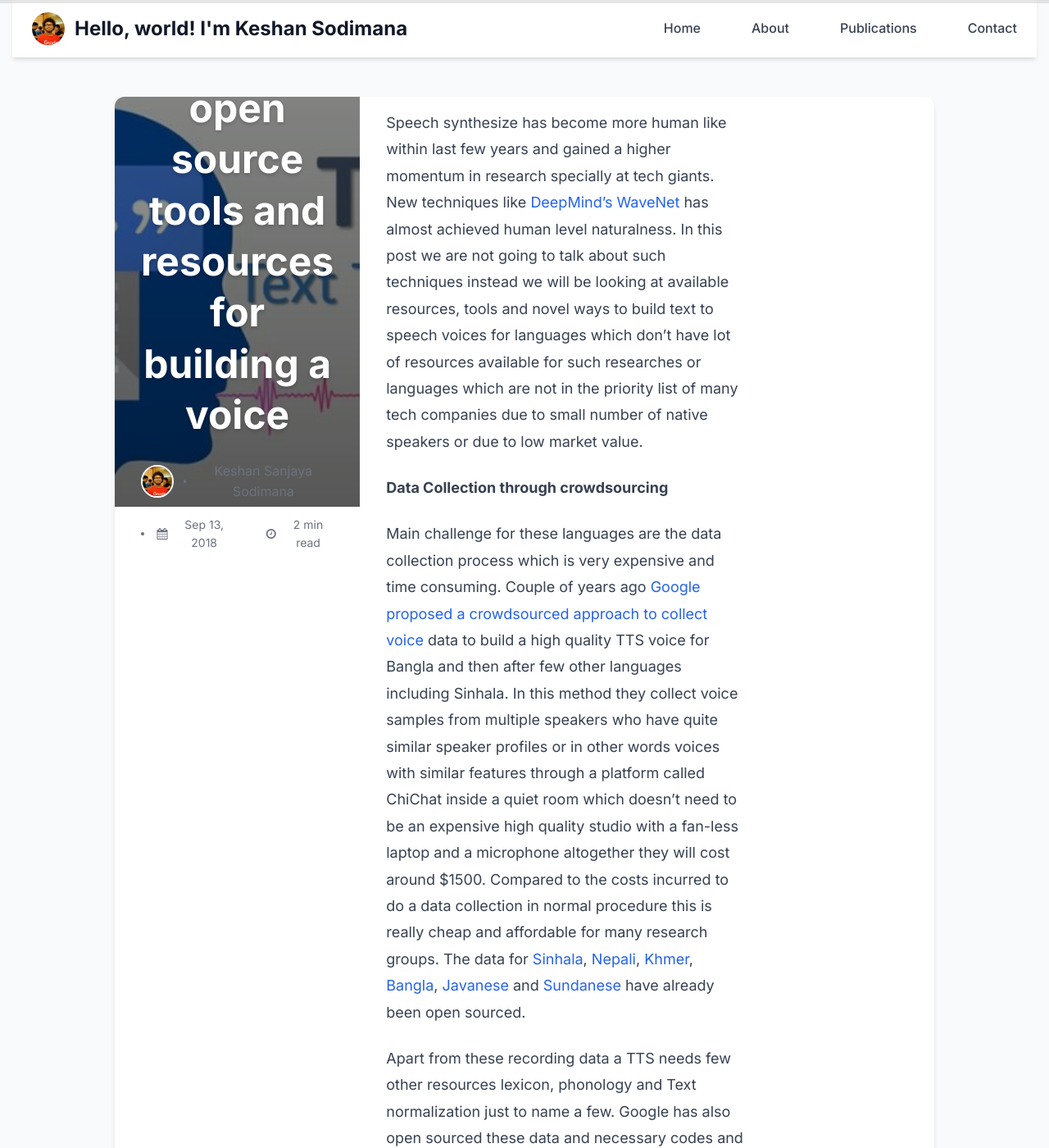
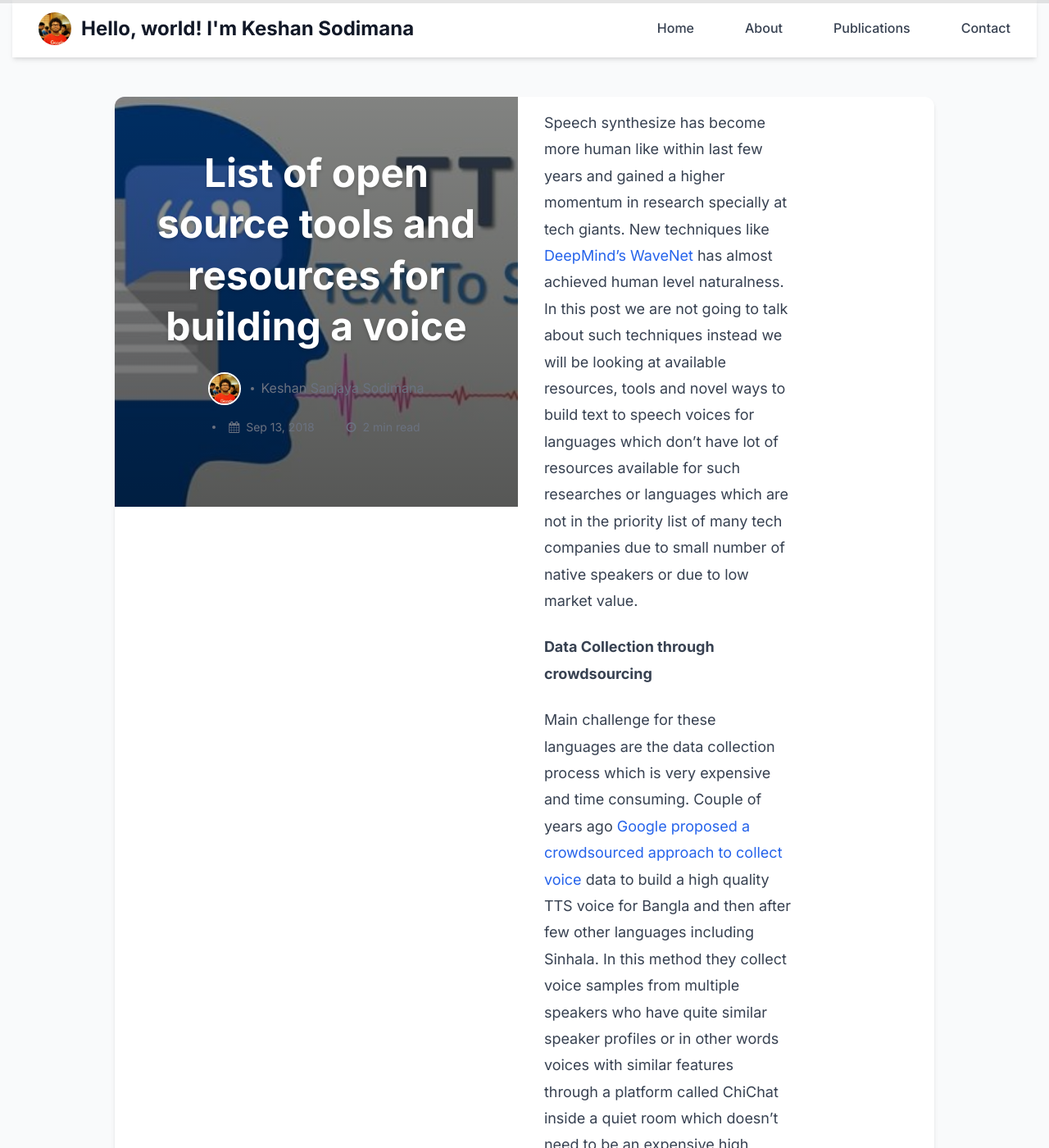
Before and after one commit to keshan/keshan.github.io, a Jekyll site: the page built from _posts/2018-09-13-Text-to-speech-opensource.md, in a window 1280 px wide and 1400 px high. Shown: the whole window at 82% size. Built offline with Jekyll 4.4.1, drawn with Linux system fonts in a browser that asks for light colours; comment, search, counter and statistics services are not loaded.

Commit message:
Updated a few css

```diff
--- a/assets/css/modern-sleek.css
+++ b/assets/css/modern-sleek.css
@@ -117,13 +117,12 @@
   display: flex;
   align-items: center;
   width: 100%;
+  justify-content: center;
 }
 
 .header-wrapper {
   width: 100%;
-  max-width: var(--max-width);
-  margin: 0 auto;
-  padding: 0 1.5rem;
+  padding: 0 2rem;
   display: flex;
   justify-content: space-between;
   align-items: center;
@@ -192,13 +191,14 @@
   background-color: var(--background);
   padding: 3rem 0;
   margin-top: 3rem;
+  width: 100%;
+  display: flex;
+  justify-content: center;
 }
 
 .footer-wrapper {
   width: 100%;
-  max-width: var(--max-width);
-  margin: 0 auto;
-  padding: 0 1.5rem;
+  padding: 0 2rem;
   display: flex;
   flex-direction: column;
   align-items: center;
@@ -586,6 +586,9 @@
 
 .post-container {
   padding: 2.5rem;
+  max-width: 1000px;
+  width: 100%;
+  margin: 0 auto;
 }
 
 .post-header {
@@ -638,6 +641,8 @@
   font-size: 1.125rem;
   line-height: 1.8;
   margin-bottom: 2.5rem;
+  width: 100%;
+  max-width: 100%;
 }
 
 .post-content h1,
@@ -660,6 +665,7 @@
   border-radius: 0.5rem;
   margin: 2rem auto;
   box-shadow: var(--shadow);
+  display: block;
 }
 
 .post-content blockquote {
@@ -693,10 +699,12 @@
 
 .post-footer {
   display: flex;
-  justify-content: space-between;
-  align-items: center;
-  padding-top: 2rem;
+  flex-direction: column;
+  gap: 1.5rem;
+  padding: 2rem 0;
+  margin-bottom: 2rem;
   border-top: 1px solid var(--border-color);
+  width: 100%;
 }
 
 .post-tags {
@@ -955,6 +963,7 @@
 /* Post Styles */
 .post {
   position: relative;
+  width: 100%;
 }
 
 .post-hero {
@@ -966,12 +975,15 @@
   align-items: center;
   justify-content: center;
   margin-bottom: 3rem;
+  width: 100%;
+  border-radius: 0;
 }
 
 .post-hero-content {
   text-align: center;
   color: white;
-  max-width: 800px;
+  max-width: 1000px;
+  width: 100%;
   padding: 0 2rem;
   z-index: 1;
 }
@@ -1062,6 +1074,8 @@
   padding: 1.5rem;
   margin-bottom: 2rem;
   border-left: 4px solid var(--primary-color);
+  width: 100%;
+  max-width: 100%;
 }
 
 .table-of-contents h3 {
@@ -1331,6 +1345,7 @@
 
 .related-posts {
   margin-bottom: 3rem;
+  width: 100%;
 }
 
 .related-posts h3 {
@@ -1355,8 +1370,9 @@
 
 .related-posts-grid {
   display: grid;
-  grid-template-columns: repeat(3, 1fr);
+  grid-template-columns: repeat(auto-fill, minmax(280px, 1fr));
   gap: 1.5rem;
+  width: 100%;
 }
 
 .related-post-card {
```
